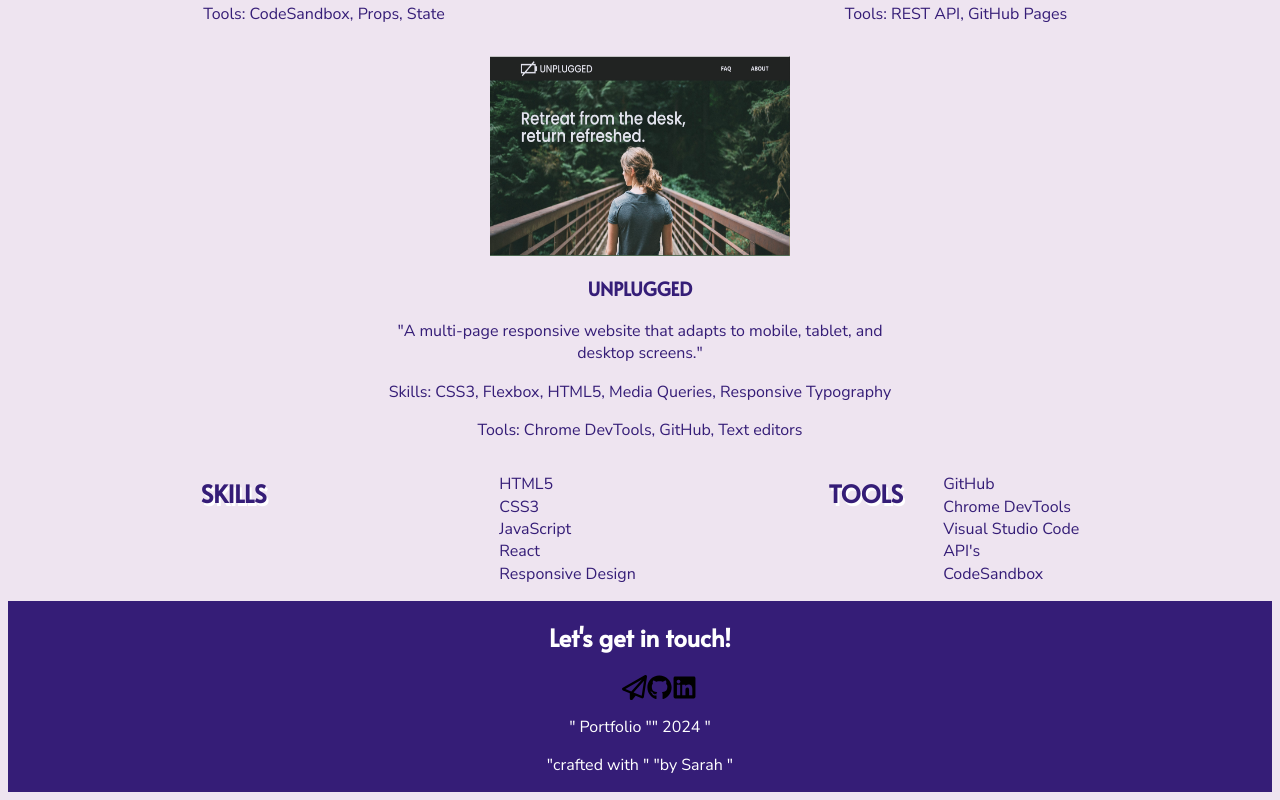
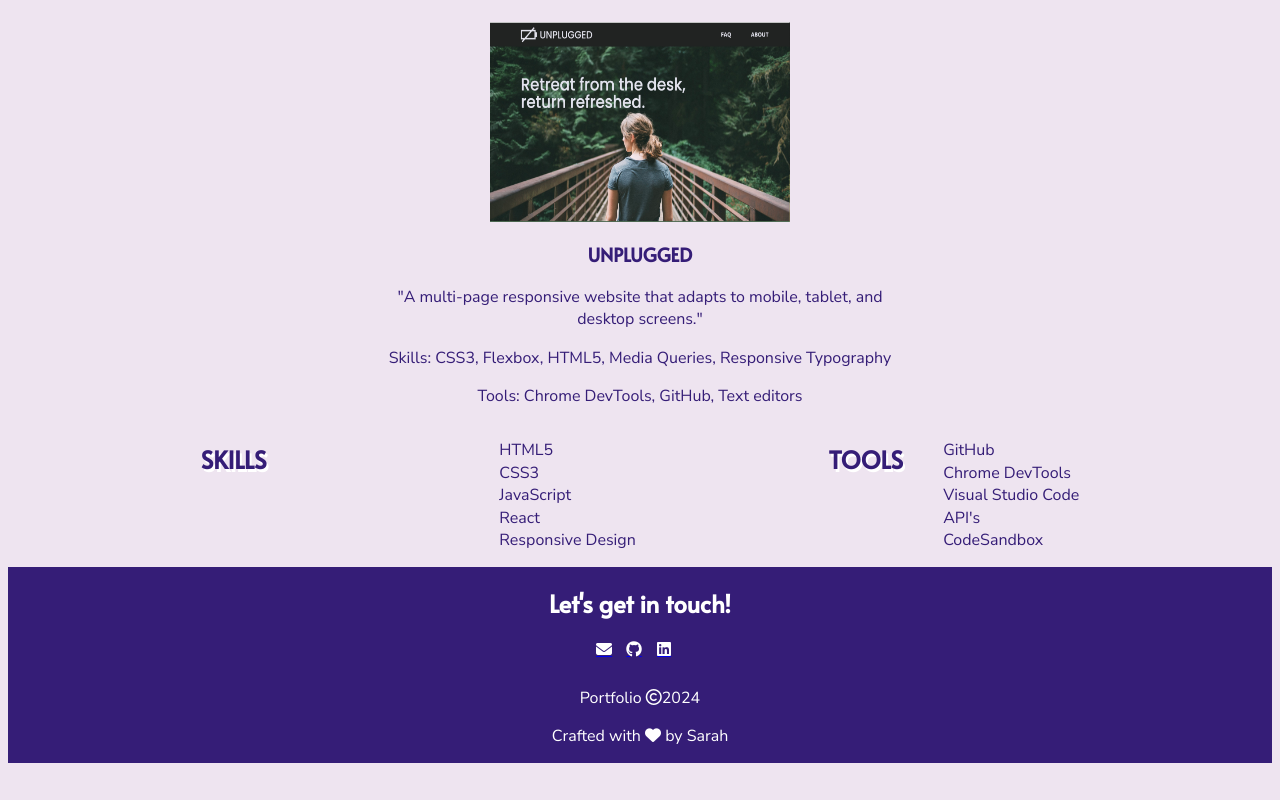
Before and after one commit to sarahlibx/sarah-smith-portolio, a website built with webpack: page index.html in a window 1280 px wide. Shown: the part 1330-2130 px from the top of the page. After the commit the page ends 2101 px from the top, so only its background shows below. Built offline with nearby package versions, Linux system fonts and the light colour scheme.

Commit message:
Basic css complete

```diff
--- a/css/style.css
+++ b/css/style.css
@@ -122,7 +122,7 @@ header {
 
 .nav-item a {
   font-family: alata;
-  color: 351D77;
+  color: #351D77;
   text-transform: uppercase;
   text-decoration: none;
   padding: 0.3em;
@@ -167,14 +167,17 @@ footer {
 
 .social-icons {
   display: flex;
-  justify-content: center;
   list-style: none;
   color: white;
 }
 
-.social-icons img {
-  width: 25px;
-  height: 25px;
+.social-icons i {
+  display: flex;
+  justify-content: center;
+  list-style: none;
+  color: white;
+  width: 30px;
+  height: 30px;
 }
 
 /* body styling */
@@ -192,17 +195,19 @@ footer {
 }
 
 .about-wrapper {
-/* have to add still */
+display: flex;
 }
 
 .about-p {
+  display: flex;
+  justify-content: center;
   flex-basis: 100%;
-  text-align: center;
+  text-align: left;
   font-family: alata;
   color:#351D77;
   font-size: 1.1rem;
-  line-height: 1.75;
-  padding: 0 35px;
+  line-height: 1.5;
+  padding: 0 35px 10px 35px;
 }
 
 .projects-wrapper {
--- a/index.html
+++ b/index.html
@@ -20,12 +20,14 @@
   <link rel="manifest" href="site.webmanifest">
   <meta name="theme-color" content="#fafafa">
 
+  <script src="https://kit.fontawesome.com/be96357421.js" crossorigin="anonymous"></script>
+
   <link rel="preconnect" href="https://fonts.googleapis.com">
-<link rel="preconnect" href="https://fonts.gstatic.com" crossorigin>
-<link href="https://fonts.googleapis.com/css2?family=Alata&display=swap" rel="stylesheet">
-<link rel="preconnect" href="https://fonts.googleapis.com">
-<link rel="preconnect" href="https://fonts.gstatic.com" crossorigin>
-<link href="https://fonts.googleapis.com/css2?family=Alata&family=Nunito+Sans:ital,opsz,wght@0,6..12,200..1000;1,6..12,200..1000&display=swap" rel="stylesheet">
+  <link rel="preconnect" href="https://fonts.gstatic.com" crossorigin>
+  <link href="https://fonts.googleapis.com/css2?family=Alata&display=swap" rel="stylesheet">
+  <link rel="preconnect" href="https://fonts.googleapis.com">
+  <link rel="preconnect" href="https://fonts.gstatic.com" crossorigin>
+  <link href="https://fonts.googleapis.com/css2?family=Alata&family=Nunito+Sans:ital,opsz,wght@0,6..12,200..1000;1,6..12,200..1000&display=swap" rel="stylesheet">
 </head>
 
 <body>
@@ -150,14 +152,14 @@
   <div class="contact-info">
   <h2 class="contact-header">Let's get in touch!</h2>
   <ul class="social-icons">
-    <li><a href="mailto:sarahlib90@gmail.com" target="_blank"><img src = "img/paper-plane-regular.svg" alt="Email me"></a></li>
-    <li><a href="https://github.com/sarahlibx" target="_blank"><img src = "img/github-brands-solid.svg" alt="GitHub"></a></li>
-    <li><a href="https://www.linkedin.com/in/sarah-smith-9b559921b" target="_blank"><img src = "img/linkedin-brands-solid.svg" alt="LinkedIn"></a></li>
+    <li><a href="mailto:sarahlib90@gmail.com" target="_blank"><i class="fa-solid fa-envelope" alt="Email me"></i></a></li>
+    <li><a href="https://github.com/sarahlibx" target="_blank"><i class="fa-brands fa-github" alt="GitHub"></i></a></li>
+    <li><a href="https://www.linkedin.com/in/sarah-smith-9b559921b" target="_blank"><i class="fa-brands fa-linkedin" alt="Linked In"></i></a></li>
   </ul>
 </div>
 <div class="copyright-wrapper">
-  <p class="year">" Portfolio "<script>document.write(newDate().getFullYear());</script>" 2024 "</p>
-  <p>"crafted with " <span class="heart-emoji"></span>"by Sarah "</p>
+  <p class="year">Portfolio <i class="fa-regular fa-copyright"></i>2024</p>
+  <p>Crafted with <i class="fa-solid fa-heart"></i> by Sarah</p>
 </div>
 </div>
 </footer>
```
